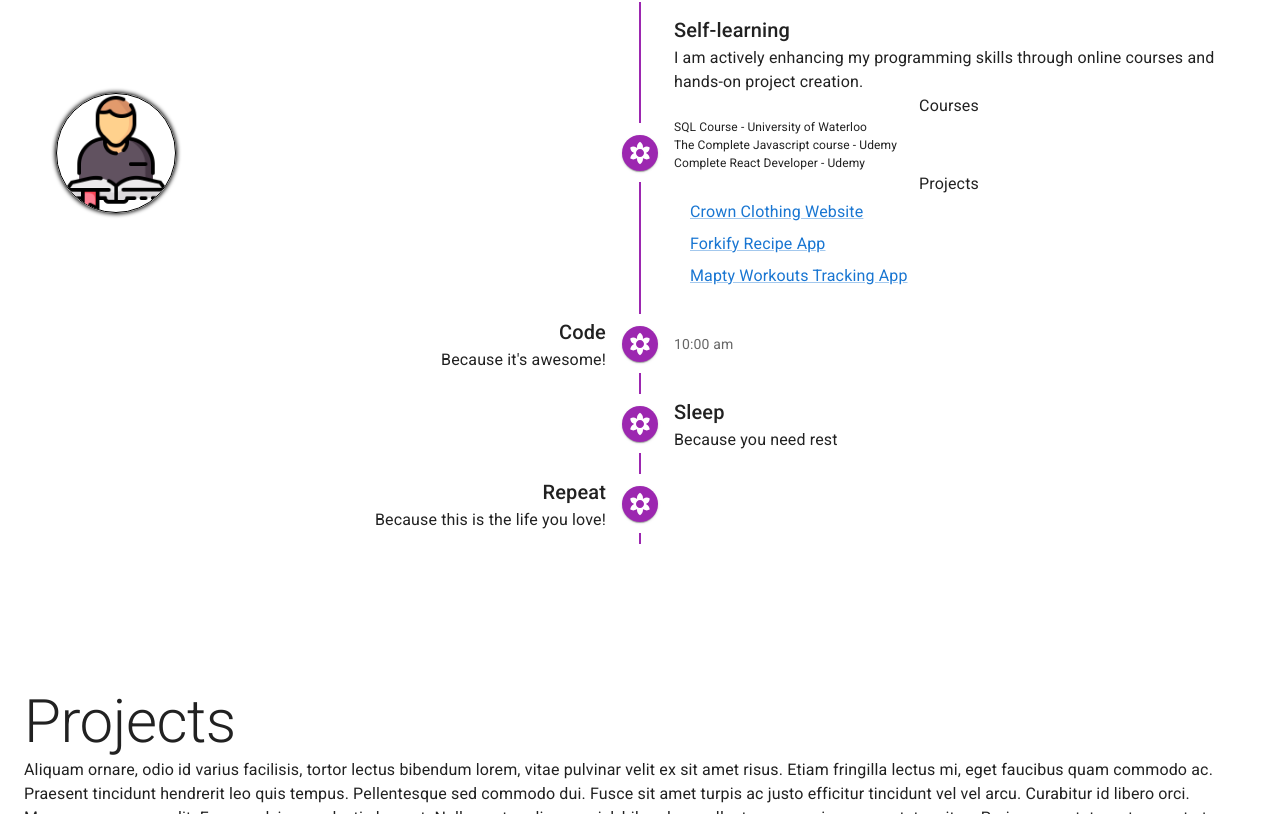
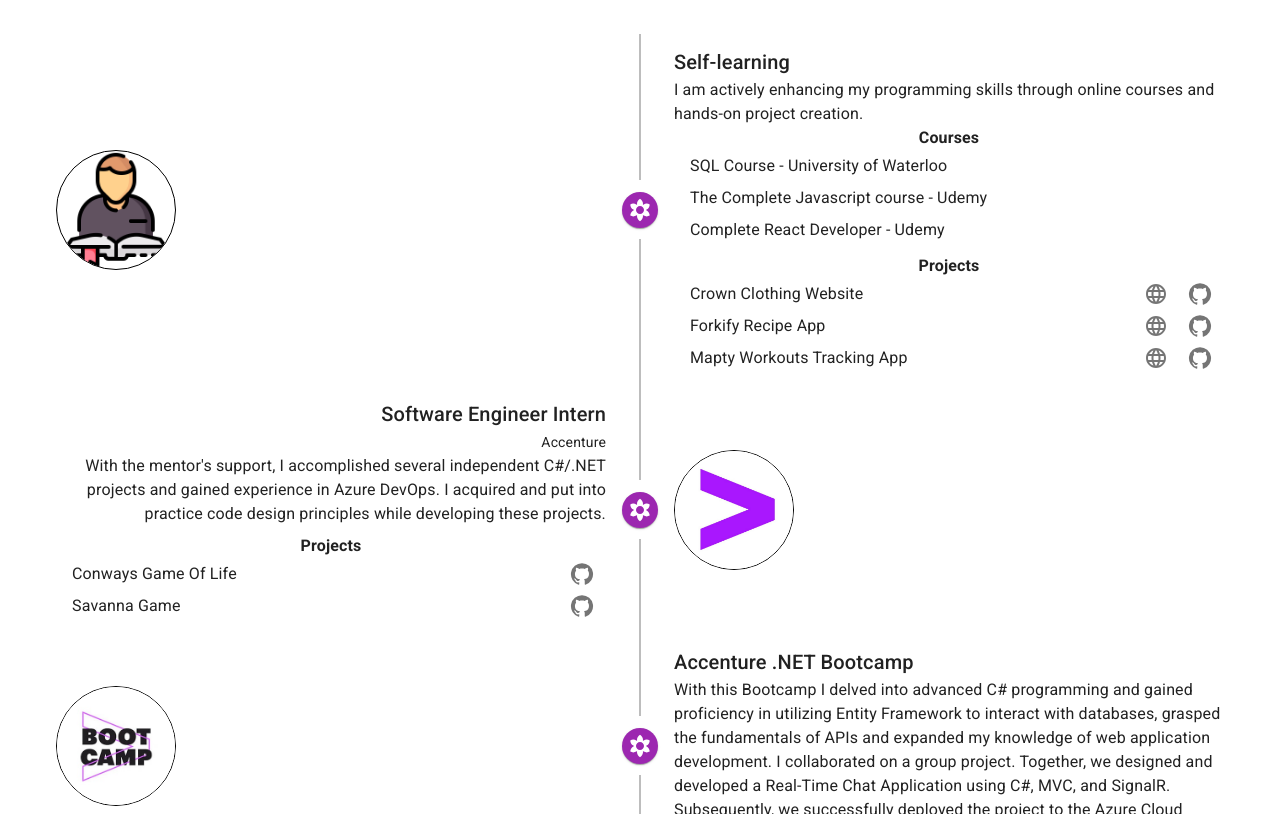
Before and after one commit to ALagodzinska/portfolio-app, a React (Create React App) app: page / in a window 1280 px wide. Shown: the part 1026-1840 px from the top of the page. Built offline with nearby package versions, Linux system fonts and the light colour scheme.

Commit message:
Timeline version 2

```diff
--- a/src/components/timeline-picture/timeline-picture.component.jsx
+++ b/src/components/timeline-picture/timeline-picture.component.jsx
@@ -19,7 +19,6 @@ const TimelinePicture = ({ imgSrc }) => {
         style={{
           border: "1px solid black",
           borderRadius: "100px",
-          boxShadow: "0px 0px 4px 1px #000000",
         }}
         height={"auto"}
       />
--- a/src/routes/timeline/timeline.jsx
+++ b/src/routes/timeline/timeline.jsx
@@ -1,5 +1,6 @@
 import {
   Box,
+  IconButton,
   Link,
   List,
   ListItem,
@@ -15,14 +16,20 @@ import TimelineContent from "@mui/lab/TimelineContent";
 import TimelineDot from "@mui/lab/TimelineDot";
 import TimelineOppositeContent from "@mui/lab/TimelineOppositeContent";
 import RtuLogo from "../../pictures/rtu-logo.png";
+import SheGoesTechIcon from "../../pictures/sgt-logo.jpg";
+import AccentureBootcampIcon from "../../pictures/accenture-bootcamp-logo.jpg";
+import AccentureIcon from "../../pictures/accenture-logo.jpg";
 import SelfLearningPicture from "../../pictures/self-learning.png";
 import TimelinePicture from "../../components/timeline-picture/timeline-picture.component";
 import FilterVintageRoundedIcon from "@mui/icons-material/FilterVintageRounded";
+import GitHubIcon from "@mui/icons-material/GitHub";
+import LanguageIcon from "@mui/icons-material/Language";
+import { Fragment } from "react";
 
 const TimelineJourney = () => {
   return (
     <Box sx={{ pt: "130px", pb: "120px" }}>
-      <Typography variant="h2" align="center" sx={{ py: 3 }}>
+      <Typography variant="h2" align="center" sx={{ py: 5 }}>
         PROFESSIONAL JOURNEY
       </Typography>
       <Box>
@@ -36,11 +43,11 @@ const TimelineJourney = () => {
               <TimelinePicture imgSrc={SelfLearningPicture} />
             </TimelineOppositeContent>
             <TimelineSeparator>
-              <TimelineConnector sx={{ bgcolor: "secondary.main" }} />
+              <TimelineConnector />
               <TimelineDot color="secondary">
                 <FilterVintageRoundedIcon />
               </TimelineDot>
-              <TimelineConnector sx={{ bgcolor: "secondary.main" }} />
+              <TimelineConnector />
             </TimelineSeparator>
             <TimelineContent sx={{ py: "12px", px: 2 }}>
               <Typography variant="h6" component="span">
@@ -50,32 +57,95 @@ const TimelineJourney = () => {
                 I am actively enhancing my programming skills through online
                 courses and hands-on project creation.
               </Typography>
-              <Typography align="center">Courses</Typography>
-              <Typography fontSize={12}>
-                SQL Course - University of Waterloo
+              <Typography align="center" sx={{ fontWeight: "bold" }}>
+                Courses
               </Typography>
-              <Typography fontSize={12}>
-                The Complete Javascript course - Udemy
-              </Typography>
-              <Typography fontSize={12}>
-                Complete React Developer - Udemy
-              </Typography>
-              <Typography align="center">Projects</Typography>
               <List sx={{ py: 0 }}>
                 <ListItem sx={{ py: 0 }}>
-                  <Link href="https://stacy-clothing.netlify.app/">
-                    <ListItemText primary="Crown Clothing Website" />
-                  </Link>
+                  <ListItemText primary="SQL Course - University of Waterloo" />
                 </ListItem>
                 <ListItem sx={{ py: 0 }}>
-                  <Link href="https://forkify-recipes-stacy.netlify.app/">
-                    <ListItemText primary="Forkify Recipe App" />
-                  </Link>
+                  <ListItemText primary="The Complete Javascript course - Udemy" />
                 </ListItem>
                 <ListItem sx={{ py: 0 }}>
-                  <Link href="https://alagodzinska.github.io/MaptyApp/">
-                    <ListItemText primary="Mapty Workouts Tracking App" />
-                  </Link>
+                  <ListItemText primary="Complete React Developer - Udemy" />
+                </ListItem>
+              </List>
+              <Typography align="center" sx={{ pt: 1, fontWeight: "bold" }}>
+                Projects
+              </Typography>
+              <List sx={{ py: 0 }}>
+                <ListItem
+                  sx={{ py: 0 }}
+                  secondaryAction={
+                    <Fragment>
+                      <IconButton
+                        edge="end"
+                        aria-label="github"
+                        href="https://stacy-clothing.netlify.app/"
+                        sx={{ mr: 0.5 }}
+                      >
+                        <LanguageIcon />
+                      </IconButton>
+                      <IconButton
+                        edge="end"
+                        aria-label="github"
+                        href="https://github.com/ALagodzinska/Crown-Clothing"
+                      >
+                        <GitHubIcon />
+                      </IconButton>
+                    </Fragment>
+                  }
+                >
+                  <ListItemText primary="Crown Clothing Website" />
+                </ListItem>
+                <ListItem
+                  sx={{ py: 0 }}
+                  secondaryAction={
+                    <Fragment>
+                      <IconButton
+                        edge="end"
+                        aria-label="github"
+                        href="https://forkify-recipes-stacy.netlify.app/"
+                        sx={{ mr: 0.5 }}
+                      >
+                        <LanguageIcon />
+                      </IconButton>
+                      <IconButton
+                        edge="end"
+                        aria-label="github"
+                        href="https://github.com/ALagodzinska/Forkify"
+                      >
+                        <GitHubIcon />
+                      </IconButton>
+                    </Fragment>
+                  }
+                >
+                  <ListItemText primary="Forkify Recipe App" />
+                </ListItem>
+                <ListItem
+                  sx={{ py: 0 }}
+                  secondaryAction={
+                    <Fragment>
+                      <IconButton
+                        edge="end"
+                        aria-label="github"
+                        href="https://alagodzinska.github.io/MaptyApp/"
+                        sx={{ mr: 0.5 }}
+                      >
+                        <LanguageIcon />
+                      </IconButton>
+                      <IconButton
+                        edge="end"
+                        aria-label="github"
+                        href="https://github.com/ALagodzinska/MaptyApp"
+                      >
+                        <GitHubIcon />
+                      </IconButton>
+                    </Fragment>
+                  }
+                >
+                  <ListItemText primary="Mapty Workouts Tracking App" />
                 </ListItem>
               </List>
             </TimelineContent>
@@ -86,50 +156,136 @@ const TimelineJourney = () => {
               variant="body2"
               color="text.secondary"
             >
-              10:00 am
+              <TimelinePicture imgSrc={AccentureIcon} />
             </TimelineOppositeContent>
             <TimelineSeparator>
-              <TimelineConnector sx={{ bgcolor: "secondary.main" }} />
+              <TimelineConnector />
               <TimelineDot color="secondary">
                 <FilterVintageRoundedIcon />
               </TimelineDot>
-              <TimelineConnector sx={{ bgcolor: "secondary.main" }} />
+              <TimelineConnector />
             </TimelineSeparator>
             <TimelineContent sx={{ py: "12px", px: 2 }}>
               <Typography variant="h6" component="span">
-                Code
+                Software Engineer Intern
               </Typography>
-              <Typography>Because it&apos;s awesome!</Typography>
+              <br />
+              <Typography variant="body2" component="span">
+                Accenture
+              </Typography>
+              <Typography>
+                With the mentor's support, I accomplished several independent
+                C#/.NET projects and gained experience in Azure DevOps. I
+                acquired and put into practice code design principles while
+                developing these projects.
+              </Typography>
+              <Typography align="center" sx={{ pt: 1, fontWeight: "bold" }}>
+                Projects
+              </Typography>
+              <List sx={{ py: 0 }}>
+                <ListItem
+                  sx={{ py: 0 }}
+                  secondaryAction={
+                    <IconButton
+                      edge="end"
+                      aria-label="github"
+                      href="https://github.com/ALagodzinska/ConwaysGameOfLife"
+                    >
+                      <GitHubIcon />
+                    </IconButton>
+                  }
+                >
+                  <ListItemText primary="Conways Game Of Life" />
+                </ListItem>
+                <ListItem
+                  sx={{ py: 0 }}
+                  secondaryAction={
+                    <IconButton
+                      edge="end"
+                      aria-label="github"
+                      href="https://github.com/ALagodzinska/Savanna-Game"
+                    >
+                      <GitHubIcon />
+                    </IconButton>
+                  }
+                >
+                  <ListItemText primary="Savanna Game" />
+                </ListItem>
+              </List>
             </TimelineContent>
           </TimelineItem>
           <TimelineItem>
+            <TimelineOppositeContent
+              sx={{ m: "auto 0" }}
+              variant="body2"
+              color="text.secondary"
+            >
+              <TimelinePicture imgSrc={AccentureBootcampIcon} />
+            </TimelineOppositeContent>
             <TimelineSeparator>
-              <TimelineConnector sx={{ bgcolor: "secondary.main" }} />
+              <TimelineConnector />
               <TimelineDot color="secondary">
                 <FilterVintageRoundedIcon />
               </TimelineDot>
-              <TimelineConnector sx={{ bgcolor: "secondary.main" }} />
+              <TimelineConnector />
             </TimelineSeparator>
             <TimelineContent sx={{ py: "12px", px: 2 }}>
               <Typography variant="h6" component="span">
-                Sleep
+                Accenture .NET Bootcamp
               </Typography>
-              <Typography>Because you need rest</Typography>
+              <Typography>
+                With this Bootcamp I delved into advanced C# programming and
+                gained proficiency in utilizing Entity Framework to interact
+                with databases, grasped the fundamentals of APIs and expanded my
+                knowledge of web application development. I collaborated on a
+                group project. Together, we designed and developed a Real-Time
+                Chat Application using C#, MVC, and SignalR. Subsequently, we
+                successfully deployed the project to the Azure Cloud platform.
+              </Typography>
             </TimelineContent>
           </TimelineItem>
           <TimelineItem>
+            <TimelineOppositeContent
+              sx={{ m: "auto 0" }}
+              variant="body2"
+              color="text.secondary"
+            >
+              <TimelinePicture imgSrc={SheGoesTechIcon} />
+            </TimelineOppositeContent>
             <TimelineSeparator>
-              <TimelineConnector sx={{ bgcolor: "secondary.main" }} />
+              <TimelineConnector />
               <TimelineDot color="secondary">
                 <FilterVintageRoundedIcon />
               </TimelineDot>
-              <TimelineConnector sx={{ bgcolor: "secondary.main" }} />
+              <TimelineConnector />
             </TimelineSeparator>
             <TimelineContent sx={{ py: "12px", px: 2 }}>
               <Typography variant="h6" component="span">
-                Repeat
+                SHE GOES TECH Bootcamp
               </Typography>
               <Typography>Because this is the life you love!</Typography>
+            </TimelineContent>
+          </TimelineItem>
+          <TimelineItem>
+            <TimelineOppositeContent
+              sx={{ m: "auto 0" }}
+              variant="body2"
+              color="text.secondary"
+            >
+              <TimelinePicture imgSrc={RtuLogo} />
+            </TimelineOppositeContent>
+            <TimelineSeparator>
+              <TimelineConnector />
+              <TimelineDot color="secondary">
+                <FilterVintageRoundedIcon />
+              </TimelineDot>
+              <TimelineConnector />
+            </TimelineSeparator>
+            <TimelineContent sx={{ py: "12px", px: 2 }}>
+              <Typography variant="h6" component="span">
+                Bachelor's in Business Administration and Management
+              </Typography>
+              <Typography>Because you need rest</Typography>
             </TimelineContent>
           </TimelineItem>
         </Timeline>
```
